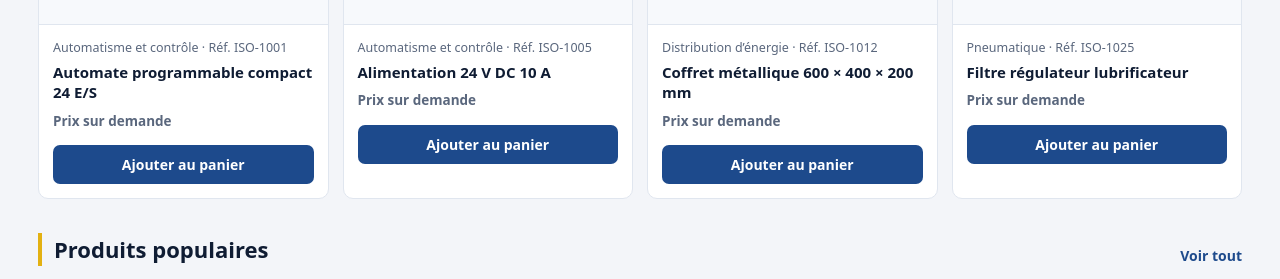
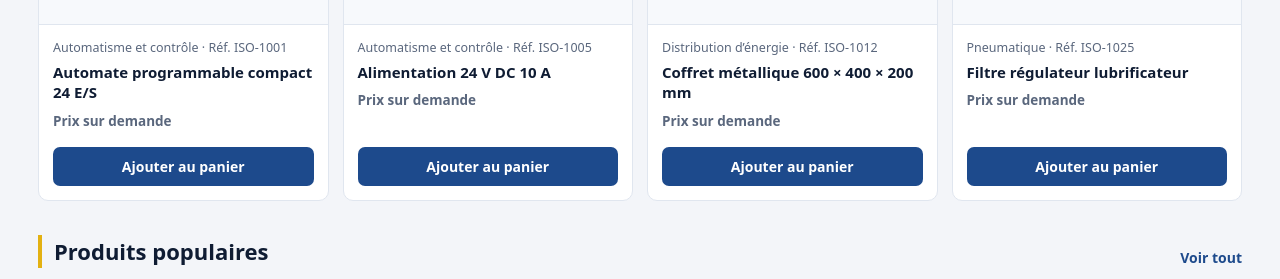
Before and after one commit to hindbn00/iso-power, a plain HTML site: page index.html in a window 1280 px wide. Shown: the part 1310-1589 px from the top of the page. Drawn offline with Linux system fonts and the light colour scheme.

Commit message:
Add files via upload

```diff
--- a/style.css
+++ b/style.css
@@ -53,7 +53,7 @@ nav{background:var(--blue)}
 .cb{padding:14px;display:flex;flex-direction:column;gap:4px;flex:1}
 .cb small{color:var(--mut);font-size:12.5px}.cb h3{margin:0;font-size:15px;line-height:1.35}.cb h3 a:hover{color:var(--blue)}
 .pr{font-weight:800;color:var(--navy);margin-top:4px}.pr.q{font-weight:600;color:var(--mut);font-size:13.5px}
-.cb .btn{margin-top:auto;padding:10px;font-size:14px}.cb .btn{margin-top:10px}
+.cb .btn{margin-top:auto;padding:10px;font-size:14px}.cb .pr{margin-bottom:12px}
 .shop{display:grid;grid-template-columns:260px 1fr;gap:22px;margin:22px 0}
 .side{background:#fff;border:1px solid var(--line);border-radius:10px;align-self:start;overflow:hidden}
 .side h4{margin:0;background:var(--blue);color:#fff;padding:12px 16px;font-size:15px}
```
